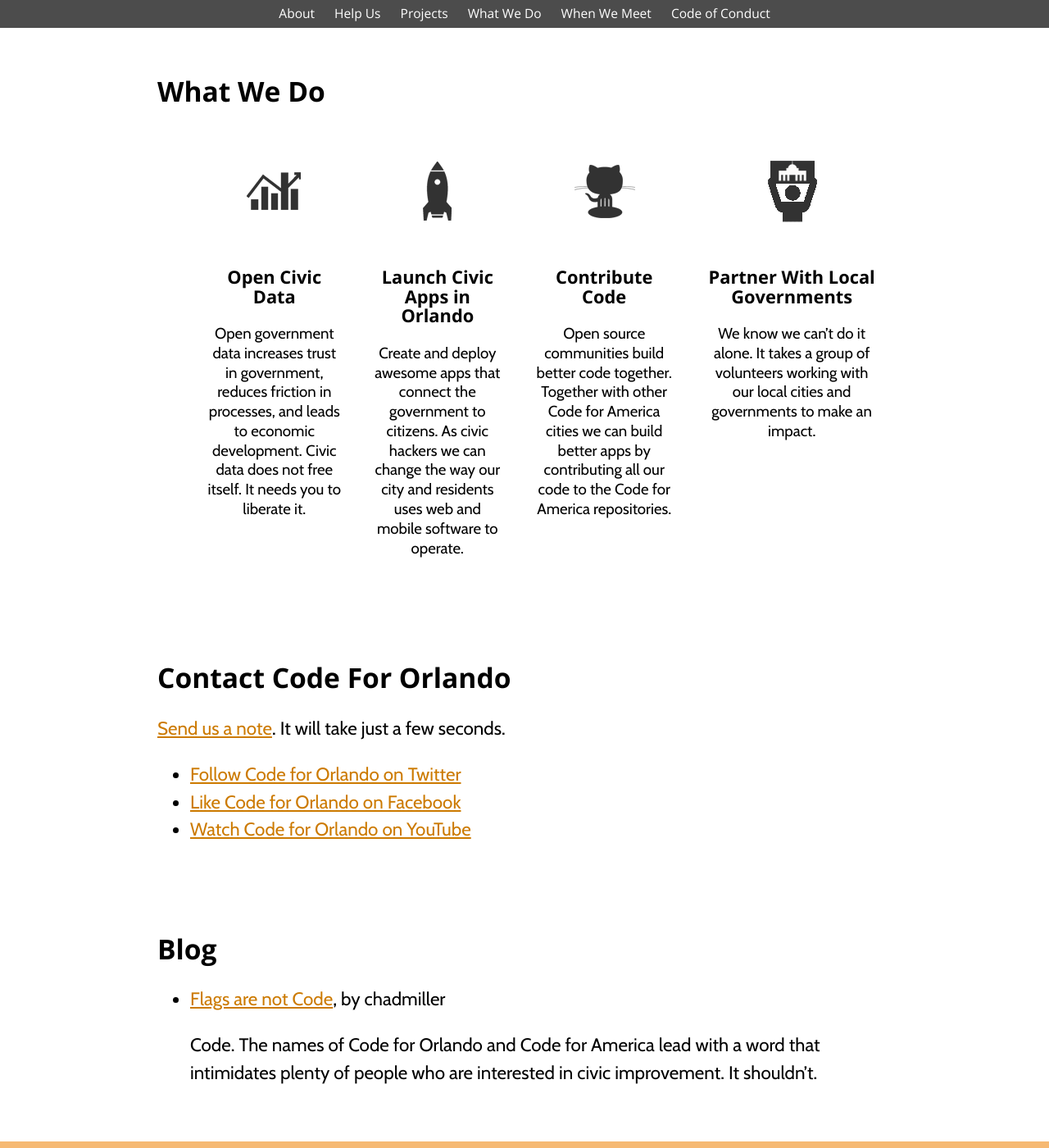
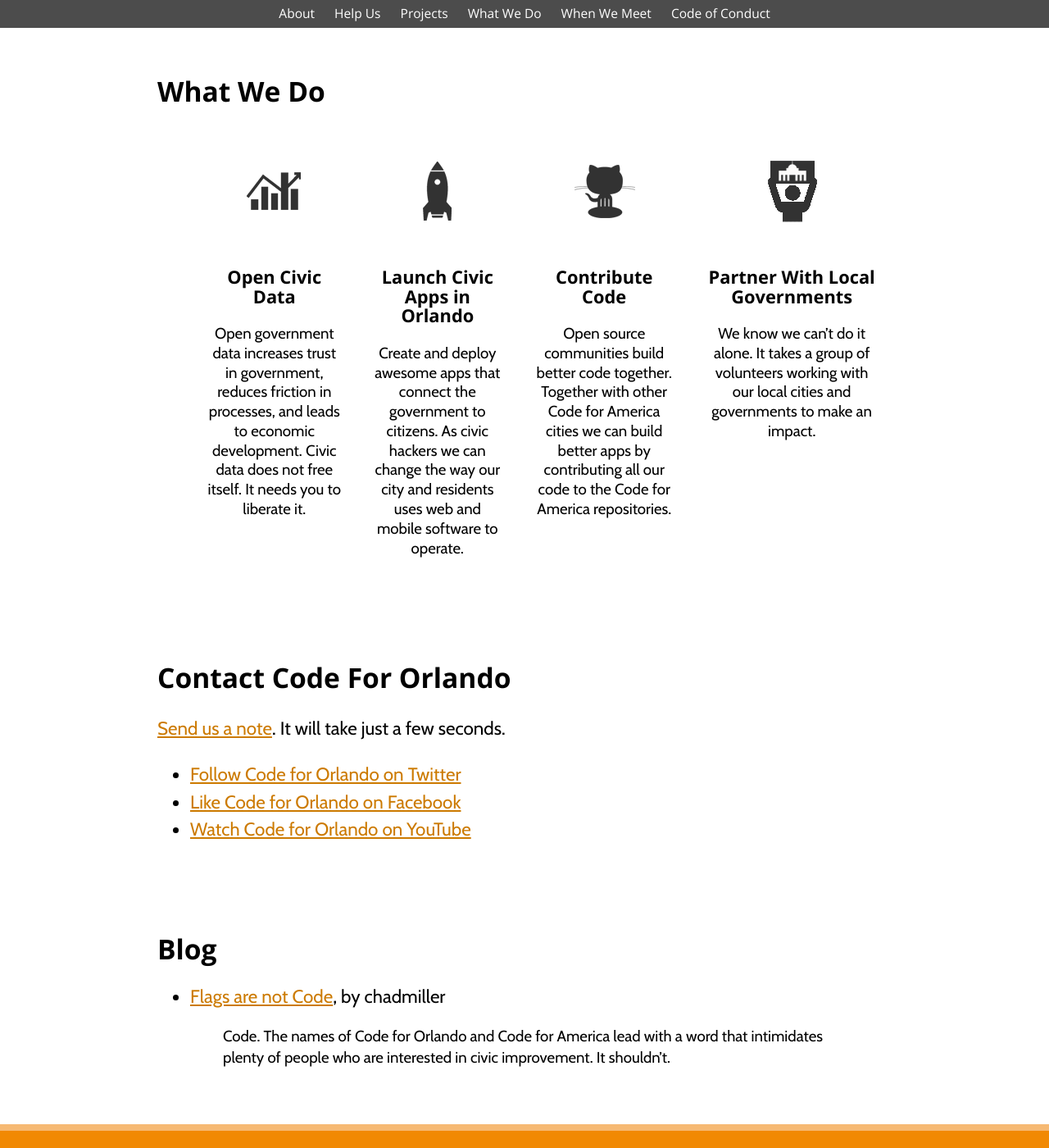
Before and after one commit to cforlando/cforlando.github.io, a Jekyll site: the page built from index.md, in a window 1280 px wide and 1400 px high, scrolled down 1341 px. Shown: the whole window at 82% size. Built offline with Jekyll 4.4.1, drawn with Linux system fonts in a browser that asks for light colours; a style sheet for code colours, icons or effects is not loaded; after the commit the page ends 2720 px from its top, so only the background shows below that.

Commit message:
Beautify blog-post list.

```diff
--- a/_layouts/frontpage.html
+++ b/_layouts/frontpage.html
@@ -100,7 +100,7 @@
 
 	<ul class="blogentries">
 {% for post in site.posts %}
-		<li><p><a href="{{ post.url }}">{{ post.title }}</a>, by {{ post.author }}</p>{{ post.excerpt }}</li>
+		<li><p><a href="{{ post.url }}">{{ post.title }}</a>, by {{ post.author }}</p><blockquote class="excerpt">{{ post.excerpt | remove: '<p>' | remove: '</p>' }}</blockquote></li>
 {% endfor %}
 	</ul>
 </section>
--- a/images/site.css
+++ b/images/site.css
@@ -207,3 +207,12 @@ html#blog img {
 	padding: 1.5ex;
 	border: solid #f6b973 0.2ex;
 }
+
+ul.blogentries li {
+	margin: 0.4ex 0px;
+	line-height: 2.4ex;
+}
+
+ul.blogentries li blockquote.excerpt {
+	font-size: smaller;
+}
```
